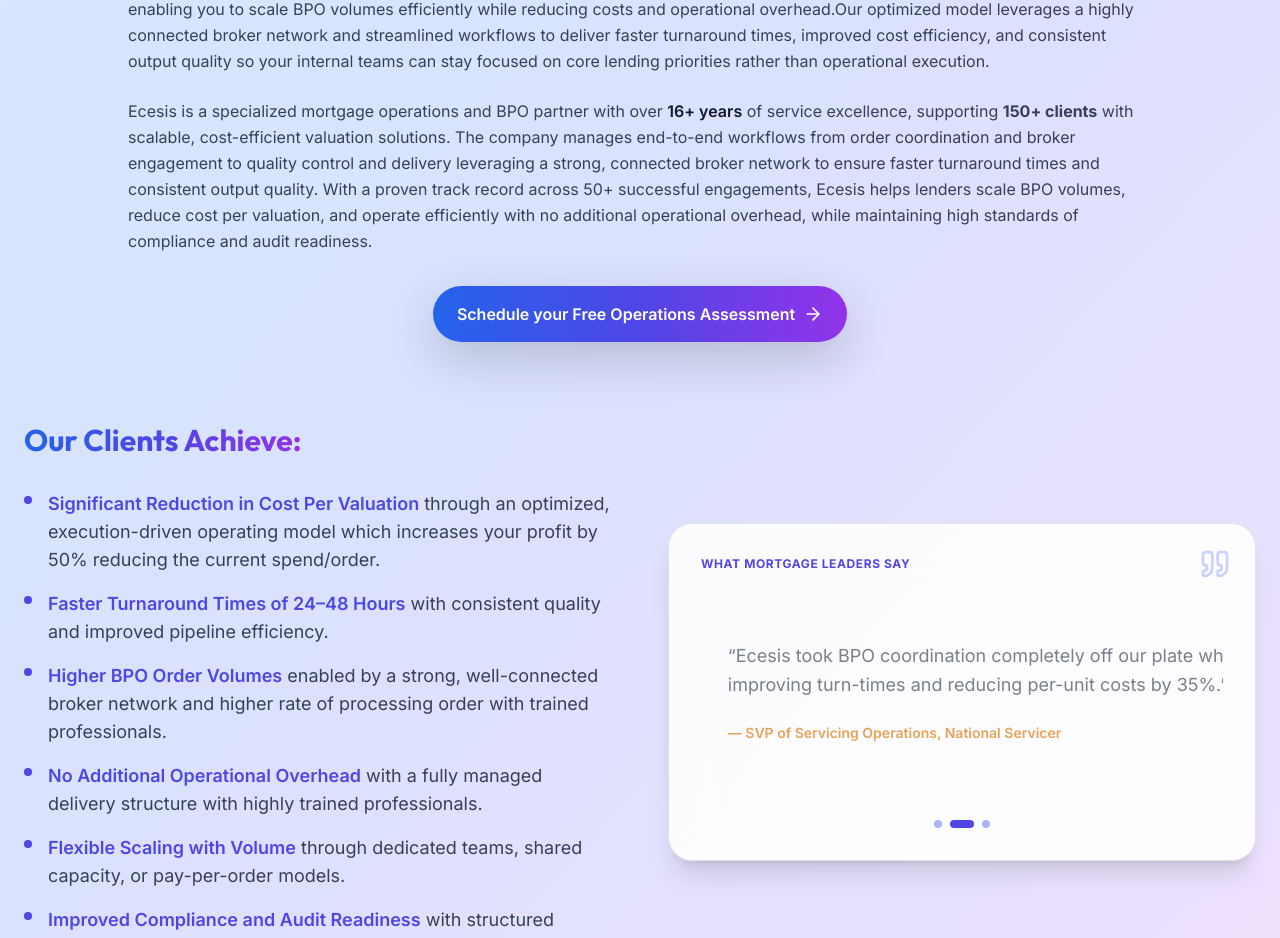
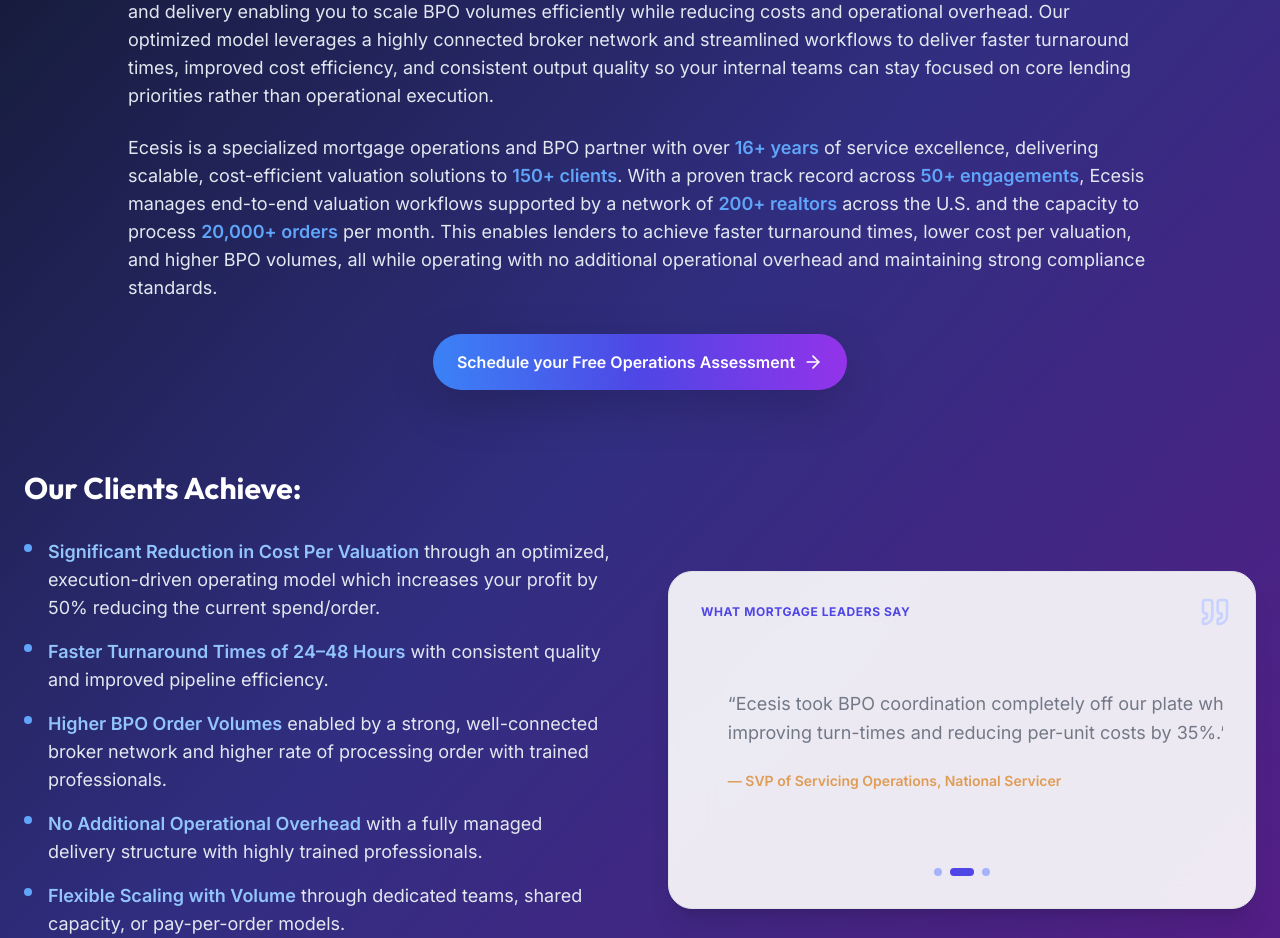
Before and after one commit to Hrishiii-s/demo-project, a Next.js app: page /services-details/b2b_bpo_valuation in a window 1280 px wide. Shown: the part 410-1348 px from the top of the page. Built offline with nearby package versions, Linux system fonts and the light colour scheme.

Commit message:
bpo hero fix

```diff
--- a/components/bpo/bpo_hero.jsx
+++ b/components/bpo/bpo_hero.jsx
@@ -58,15 +58,15 @@
   }, [index]);
 
   return (
-    <section className="relative pt-20 pb-24 overflow-hidden bg-gradient-to-br from-blue-300/40 via-indigo-300/40 to-purple-300/40">
+    <section className="relative pt-20 pb-24 overflow-hidden bg-gradient-to-br from-slate-900 via-indigo-900 to-purple-900">
       {/* Background Glow */}
       <motion.div
         animate={{ scale: [1, 1.05, 1] }}
         transition={{ duration: 12, repeat: Infinity }}
         className="absolute inset-0 -z-10 overflow-hidden"
       >
-        <div className="absolute -top-32 -right-32 w-[900px] h-[900px] bg-gradient-to-br from-blue-400/60 via-indigo-500/60 to-purple-600/60 rounded-full blur-3xl" />
-        <div className="absolute -bottom-32 -left-32 w-[900px] h-[900px] bg-gradient-to-tr from-indigo-500/60 via-purple-500/60 to-pink-500/60 rounded-full blur-3xl" />
+        <div className="absolute -top-32 -right-32 w-[900px] h-[900px] bg-gradient-to-br from-blue-400/30 via-indigo-500/30 to-purple-600/30 rounded-full blur-3xl" />
+        <div className="absolute -bottom-32 -left-32 w-[900px] h-[900px] bg-gradient-to-tr from-indigo-500/30 via-purple-500/30 to-pink-500/30 rounded-full blur-3xl" />
       </motion.div>
 
       <div className="max-w-7xl mx-auto px-6">
@@ -76,14 +76,14 @@
           animate={{ opacity: 1, y: 0 }}
           className="text-center mb-4"
         >
-          <h1 className="text-4xl lg:text-5xl font-bold text-gray-900 mb-4">
+          <h1 className="text-4xl lg:text-5xl font-bold text-white mb-4">
             Drive Higher BPO Volumes with <br />
-            <span className="bg-gradient-to-r from-blue-600 via-indigo-600 to-purple-600 bg-clip-text text-transparent">
+            <span className="bg-gradient-to-r from-purple-500 via-indigo-400  to-pink-400 bg-clip-text text-transparent">
               Reduced Costs and Operational Overhead
             </span>
           </h1>
 
-          <p className="text-base lg:text-xl text-balance font-semibold bg-gradient-to-r from-indigo-700 via-slate-700 to-gray-800 bg-clip-text text-transparent">
+          <p className="text-base lg:text-xl text-balance font-semibold bg-gradient-to-r from-blue-200 via-indigo-200 to-purple-200 bg-clip-text text-transparent">
             Outsource mortgage operations to boost BPO order volumes at reduced
             costs leveraging a robust, interconnected broker network without
             increasing operational overhead.
@@ -98,31 +98,39 @@
             viewport={{ once: true }}
             transition={{ duration: 0.4, delay: 0.1 }}
           >
-            <p className="text-base text-left text-gray-700 mb-4 leading-relaxed">
+            <p className="text-base lg:text-lg text-left text-slate-200 mb-4 leading-relaxed">
               We manage the complete mortgage valuation process from order
               coordination and broker engagement to quality control and delivery
               enabling you to scale BPO volumes efficiently while reducing costs
-              and operational overhead.Our optimized model leverages a highly
+              and operational overhead. Our optimized model leverages a highly
               connected broker network and streamlined workflows to deliver
               faster turnaround times, improved cost efficiency, and consistent
               output quality so your internal teams can stay focused on core
               lending priorities rather than operational execution.
             </p>
 
-            <p className="text-base text-left text-gray-700 leading-relaxed">
+            <p className="text-base lg:text-lg text-left text-slate-200 leading-relaxed">
               Ecesis is a specialized mortgage operations and BPO partner with
               over{' '}
-              <span className="font-semibold text-gray-900">16+ years</span> of
-              service excellence, supporting <b>150+ clients</b> with scalable,
-              cost-efficient valuation solutions. The company manages end-to-end
-              workflows from order coordination and broker engagement to quality
-              control and delivery leveraging a strong, connected broker network
-              to ensure faster turnaround times and consistent output quality.
-              With a proven track record across 50+ successful engagements,
-              Ecesis helps lenders scale BPO volumes, reduce cost per valuation,
-              and operate efficiently with no additional operational overhead,
-              while maintaining high standards of compliance and audit
-              readiness.
+              <span className="text-blue-400 font-semibold">16+ years</span> of
+              service excellence, delivering scalable, cost-efficient valuation
+              solutions to{' '}
+              <span className="text-blue-400 font-semibold">150+ clients</span>.
+              With a proven track record across{' '}
+              <span className="text-blue-400 font-semibold">
+                50+ engagements
+              </span>
+              , Ecesis manages end-to-end valuation workflows supported by a
+              network of{' '}
+              <span className="text-blue-400 font-semibold">200+ realtors</span>{' '}
+              across the U.S. and the capacity to process{' '}
+              <span className="text-blue-400 font-semibold">
+                20,000+ orders
+              </span>{' '}
+              per month. This enables lenders to achieve faster turnaround
+              times, lower cost per valuation, and higher BPO volumes, all while
+              operating with no additional operational overhead and maintaining
+              strong compliance standards.
             </p>
 
             <div className="mt-8">
@@ -134,7 +142,7 @@
                 <motion.button
                   whileHover={{ scale: 1.05 }}
                   whileTap={{ scale: 0.98 }}
-                  className="px-6 py-3 bg-gradient-to-r from-blue-600 via-indigo-600 to-purple-600 text-white rounded-full font-semibold inline-flex items-center shadow-lg"
+                  className="px-6 py-3 bg-gradient-to-r from-blue-500 via-indigo-600 to-purple-600 text-white rounded-full font-semibold inline-flex items-center shadow-lg hover:shadow-xl transition-shadow"
                 >
                   Schedule your Free Operations Assessment
                   <ArrowRight className="ml-2 w-5 h-5" />
@@ -148,10 +156,8 @@
         <div className="grid grid-cols-1 lg:grid-cols-2 gap-14 mt-20 items-start">
           {/* LEFT - CLIENT RESULTS */}
           <div>
-            <h2 className="text-3xl font-bold text-gray-900 mb-8">
-              <span className="bg-gradient-to-r from-blue-600 via-indigo-600 to-purple-600 bg-clip-text text-transparent">
-                Our Clients Achieve:
-              </span>
+            <h2 className="text-3xl font-bold text-white mb-8">
+              Our Clients Achieve:
             </h2>
 
             <ul className="space-y-4">
@@ -160,11 +166,11 @@
                 whileInView={{ opacity: 1, x: 0 }}
                 viewport={{ once: true }}
                 transition={{ duration: 0.4, delay: 0.1 }}
-                className="flex items-start gap-3 text-gray-700 text-base md:text-lg leading-relaxed"
+                className="flex items-start gap-3 text-base md:text-lg leading-relaxed"
               >
-                <span className="mt-1.5 h-2 w-2 rounded-full bg-indigo-600 shrink-0" />
-                <span>
-                  <span className="font-semibold text-indigo-600">
+                <span className="mt-1.5 h-2 w-2 rounded-full bg-blue-400 shrink-0" />
+                <span className="text-slate-200">
+                  <span className="font-semibold text-blue-300">
                     Significant Reduction in Cost Per Valuation
                   </span>
                   {
@@ -178,11 +184,11 @@
                 whileInView={{ opacity: 1, x: 0 }}
                 viewport={{ once: true }}
                 transition={{ duration: 0.4, delay: 0.2 }}
-                className="flex items-start gap-3 text-gray-700 text-base md:text-lg leading-relaxed"
+                className="flex items-start gap-3 text-base md:text-lg leading-relaxed"
               >
-                <span className="mt-1.5 h-2 w-2 rounded-full bg-indigo-600 shrink-0" />
-                <span>
-                  <span className="font-semibold text-indigo-600">
+                <span className="mt-1.5 h-2 w-2 rounded-full bg-blue-400 shrink-0" />
+                <span className="text-slate-200">
+                  <span className="font-semibold text-blue-300">
                     Faster Turnaround Times of 24–48 Hours
                   </span>
                   {' with consistent quality and improved pipeline efficiency.'}
@@ -194,11 +200,11 @@
                 whileInView={{ opacity: 1, x: 0 }}
                 viewport={{ once: true }}
                 transition={{ duration: 0.4, delay: 0.3 }}
-                className="flex items-start gap-3 text-gray-700 text-base md:text-lg leading-relaxed"
+                className="flex items-start gap-3 text-base md:text-lg leading-relaxed"
               >
-                <span className="mt-1.5 h-2 w-2 rounded-full bg-indigo-600 shrink-0" />
-                <span>
-                  <span className="font-semibold text-indigo-600">
+                <span className="mt-1.5 h-2 w-2 rounded-full bg-blue-400 shrink-0" />
+                <span className="text-slate-200">
+                  <span className="font-semibold text-blue-300">
                     Higher BPO Order Volumes
                   </span>
                   {
@@ -212,11 +218,11 @@
                 whileInView={{ opacity: 1, x: 0 }}
                 viewport={{ once: true }}
                 transition={{ duration: 0.4, delay: 0.4 }}
-                className="flex items-start gap-3 text-gray-700 text-base md:text-lg leading-relaxed"
+                className="flex items-start gap-3 text-base md:text-lg leading-relaxed"
               >
-                <span className="mt-1.5 h-2 w-2 rounded-full bg-indigo-600 shrink-0" />
-                <span>
-                  <span className="font-semibold text-indigo-600">
+                <span className="mt-1.5 h-2 w-2 rounded-full bg-blue-400 shrink-0" />
+                <span className="text-slate-200">
+                  <span className="font-semibold text-blue-300">
                     No Additional Operational Overhead
                   </span>
                   {
@@ -230,11 +236,11 @@
                 whileInView={{ opacity: 1, x: 0 }}
                 viewport={{ once: true }}
                 transition={{ duration: 0.4, delay: 0.5 }}
-                className="flex items-start gap-3 text-gray-700 text-base md:text-lg leading-relaxed"
+                className="flex items-start gap-3 text-base md:text-lg leading-relaxed"
               >
-                <span className="mt-1.5 h-2 w-2 rounded-full bg-indigo-600 shrink-0" />
-                <span>
-                  <span className="font-semibold text-indigo-600">
+                <span className="mt-1.5 h-2 w-2 rounded-full bg-blue-400 shrink-0" />
+                <span className="text-slate-200">
+                  <span className="font-semibold text-blue-300">
                     Flexible Scaling with Volume
                   </span>
                   {
@@ -248,11 +254,11 @@
                 whileInView={{ opacity: 1, x: 0 }}
                 viewport={{ once: true }}
                 transition={{ duration: 0.4, delay: 0.6 }}
-                className="flex items-start gap-3 text-gray-700 text-base md:text-lg leading-relaxed"
+                className="flex items-start gap-3 text-base md:text-lg leading-relaxed"
               >
-                <span className="mt-1.5 h-2 w-2 rounded-full bg-indigo-600 shrink-0" />
-                <span>
-                  <span className="font-semibold text-indigo-600">
+                <span className="mt-1.5 h-2 w-2 rounded-full bg-blue-400 shrink-0" />
+                <span className="text-slate-200">
+                  <span className="font-semibold text-blue-300">
                     Improved Compliance and Audit Readiness
                   </span>
                   {' with structured workflows and high-quality documentation.'}
```
